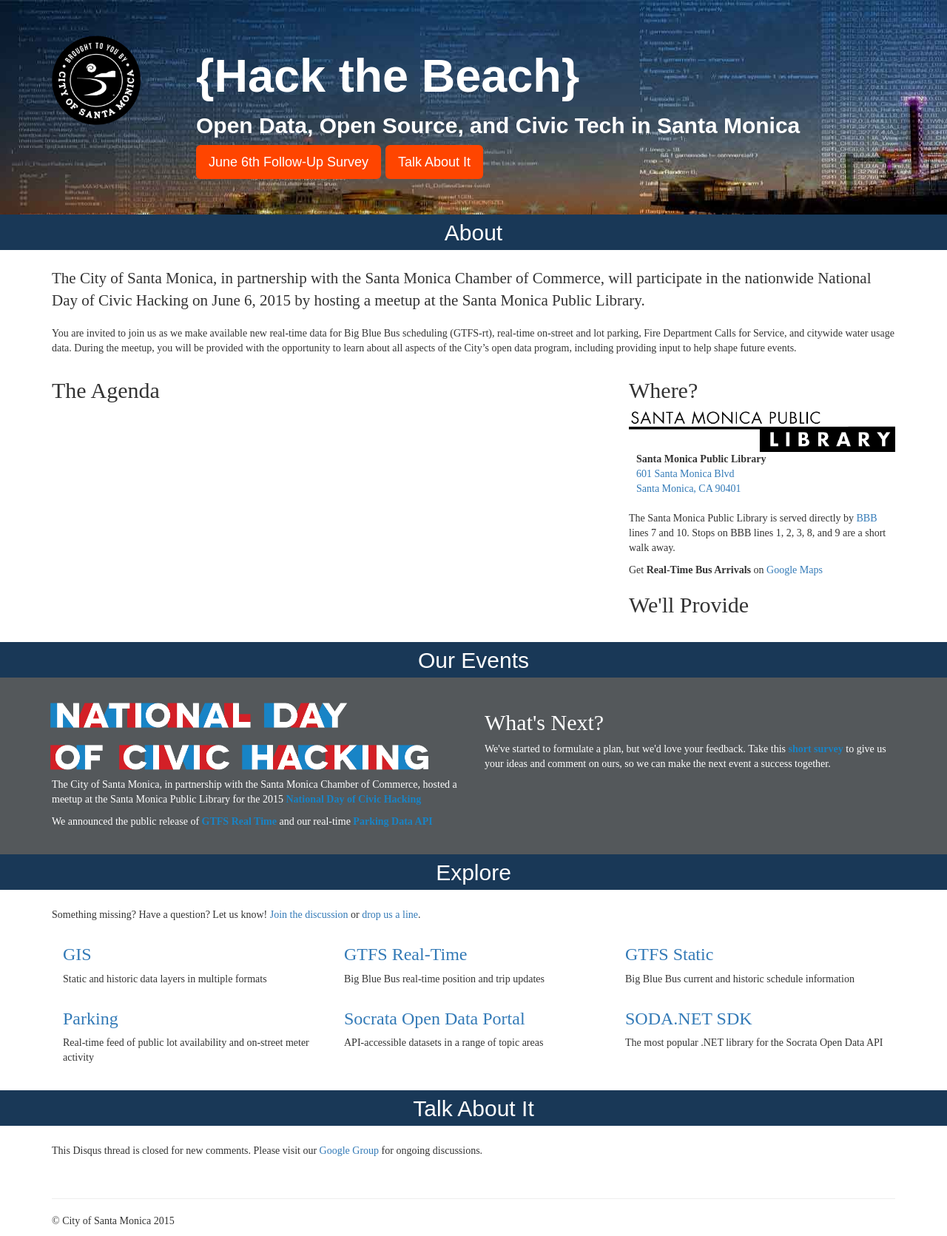
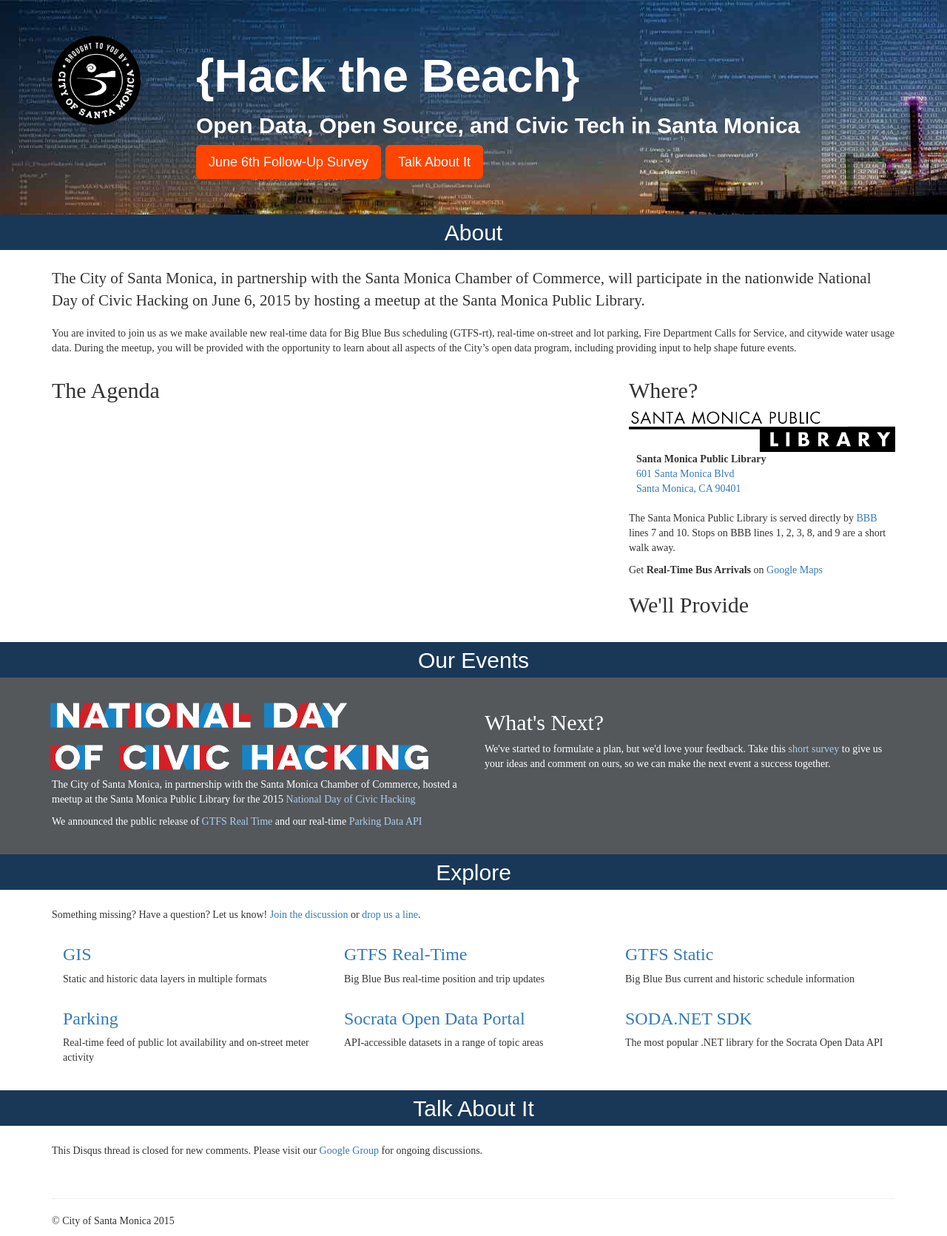
Before and after one commit to CityofSantaMonica/hackthebeach, a Jekyll site: the page built from index.html, in a window 1280 px wide. Shown: the whole page at 74% size. Built offline with Jekyll 4.4.1, drawn with Linux system fonts in a browser that asks for light colours; nearby versions of some CDN libraries; comment, search, counter and statistics services are not loaded.

Commit message:
media query for image margin, link color for events

```diff
--- a/css/main.scss
+++ b/css/main.scss
@@ -22,7 +22,9 @@
 
 img { max-width: 100%; }
 
-img.ndoch { margin-left: -#{$spacer * 1.5 } }
+@media screen and (min-width: 748px) {
+  img.ndoch { margin-left: -#{$spacer * 1.5 } }
+}
 
 .jumbotron {
   background: url('../assets/hero.jpg') no-repeat top left;
@@ -94,7 +96,6 @@
   background-color: #54585b;
   color: #fff;
   a {
-    color: #1884c6;
-    font-weight: bold;
+    color: #accdec;
   }
 }
```
